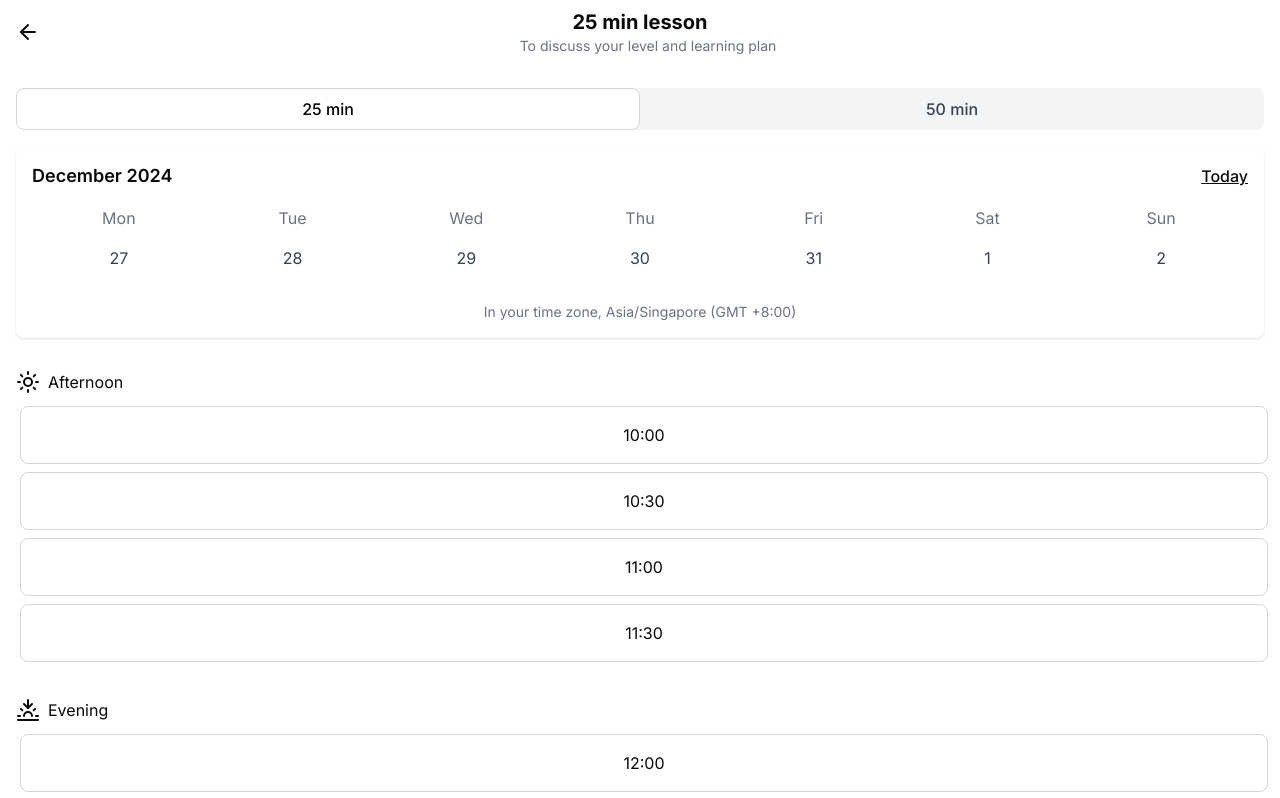
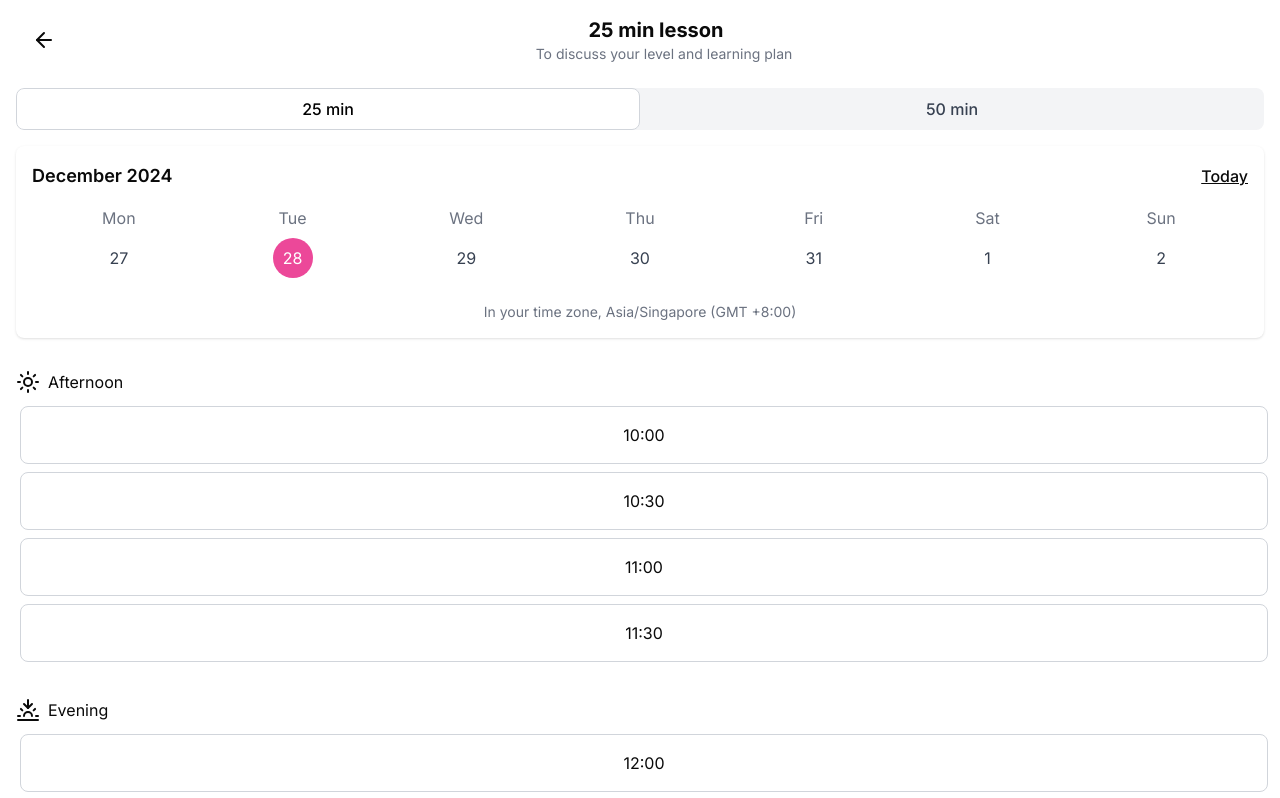
Before and after one commit to fatjan/tutorly, a Next.js app: page /select-schedule/1 in a window 1280 px wide. Shown: the top 798 px of the page. Built offline with nearby package versions, Linux system fonts and the light colour scheme.

Commit message:
25 and 50 min duration selection

```diff
--- a/app/(select-schedule-page)/layout.js
+++ b/app/(select-schedule-page)/layout.js
@@ -1,6 +1,5 @@
 import '@/app/ui/globals.css';
 import { inter } from '@/app/ui/fonts';
-import ScheduleHeader from '@/components/Headers/ScheduleHeader';
 import BookTutorButton from '@/components/AboutTutor/BookTutorButton';
 
 export const metadata = {
@@ -20,7 +19,6 @@ export default async function RootLayout({ children }) {
         <meta name="mobile-web-app-capable" content="yes" />
       </head>
       <body className={`${inter.className} antialiased`}>
-        <ScheduleHeader />
         {children}
         <BookTutorButton />
       </body>
--- a/app/(select-schedule-page)/select-schedule/[tutorId]/page.js
+++ b/app/(select-schedule-page)/select-schedule/[tutorId]/page.js
@@ -1,13 +1,18 @@
 'use client';
 
+import { SelectedDataProvider } from '@/contexts/SelectedDataContext'; // import context provider
 import Calendar from '@/components/SelectSchedule/Calendar';
 import SelectTime from '@/components/SelectSchedule/SelectTime';
+import ScheduleHeader from '@/components/Headers/ScheduleHeader';
 
 export default function SelectSchedulePage() {
   return (
+    <SelectedDataProvider> {/* Wrap components with context provider */}
       <div className="min-h-screen bg-white px-4 pt-2">
+        <ScheduleHeader />
         <Calendar />
         <SelectTime times={['10:00', '10:30', '11:00', '11:30', '12:00', '12:30', '13:00', '13:30']} />
       </div>
+    </SelectedDataProvider>
   );
 }
--- a/components/Headers/ScheduleHeader.js
+++ b/components/Headers/ScheduleHeader.js
@@ -2,10 +2,12 @@
 
 import { ArrowLeft  } from 'lucide-react';
 import { useRouter, useParams } from 'next/navigation';
+import { useSelectedData } from '@/contexts/SelectedDataContext';
 
 export default function ScheduleHeader() {
   const params = useParams();
   const router = useRouter();
+  const { selectedDuration } = useSelectedData();
 
   const handleBackClick = () => {
     if (window.history.state && window.history.state.idx > 0) {
@@ -23,7 +25,7 @@ export default function ScheduleHeader() {
             <ArrowLeft className="h-6 w-6" />
         </button>
         <div className="flex flex-col items-center space-x-4 w-3/5">
-            <h2 className="text-xl font-bold">25 min lesson</h2>
+            <h2 className="text-xl font-bold">{ selectedDuration } min lesson</h2>
             <h3 className="text-sm text-gray-500">To discuss your level and learning plan</h3>
         </div>
     </header>
--- a/components/SelectSchedule/Calendar.js
+++ b/components/SelectSchedule/Calendar.js
@@ -2,10 +2,11 @@
 
 import { useState } from 'react';
 import { format, addDays, startOfWeek } from 'date-fns';
+import { useSelectedData } from '@/contexts/SelectedDataContext';
 
 export default function Calendar() {
-    const [selectedDate, setSelectedDate] = useState(null);
-    const [duration, setDuration] = useState(25); // 25 or 50 minutes
+    const { selectedDuration, setSelectedDuration } = useSelectedData();
+    const [selectedDate, setSelectedDate] = useState(new Date());
 
     const days = Array.from({ length: 7 }, (_, i) => addDays(startOfWeek(new Date(), { weekStartsOn: 1 }), i));
 
@@ -17,17 +18,17 @@ export default function Calendar() {
             {/* Duration Selector */}
             <div id="duration-selector" className="flex bg-gray-100 rounded-lg overflow-hidden mb-4">
                 <button
-                    onClick={() => setDuration(25)}
+                    onClick={() => setSelectedDuration(25)}
                     className={`w-1/2 py-2 text-center font-medium font-bold ${
-                        duration === 25 ? activeButtonClass : inactiveButtonClass
+                        selectedDuration === 25 ? activeButtonClass : inactiveButtonClass
                     }`}
                 >
                     25 min
                 </button>
                 <button
-                    onClick={() => setDuration(50)}
+                    onClick={() => setSelectedDuration(50)}
                     className={`w-1/2 py-2 text-center font-medium font-bold ${
-                        duration === 50 ? activeButtonClass : inactiveButtonClass
+                        selectedDuration === 50 ? activeButtonClass : inactiveButtonClass
                     }`}
                 >
                     50 min
--- /dev/null
+++ b/contexts/SelectedDataContext.js
@@ -0,0 +1,19 @@
+// contexts/SelectedDataContext.js
+import { createContext, useContext, useState } from 'react';
+
+const SelectedDataContext = createContext();
+
+export const useSelectedData = () => {
+    return useContext(SelectedDataContext);
+};
+
+export const SelectedDataProvider = ({ children }) => {
+    const [selectedDuration, setSelectedDuration] = useState(25);
+    const [selectedDate, setSelectedDate] = useState(null);
+
+    return (
+        <SelectedDataContext.Provider value={{ selectedDuration, setSelectedDuration, selectedDate, setSelectedDate }}>
+            {children}
+        </SelectedDataContext.Provider>
+    );
+};
```
Lines whose indentation alone changed are shown as unchanged.
